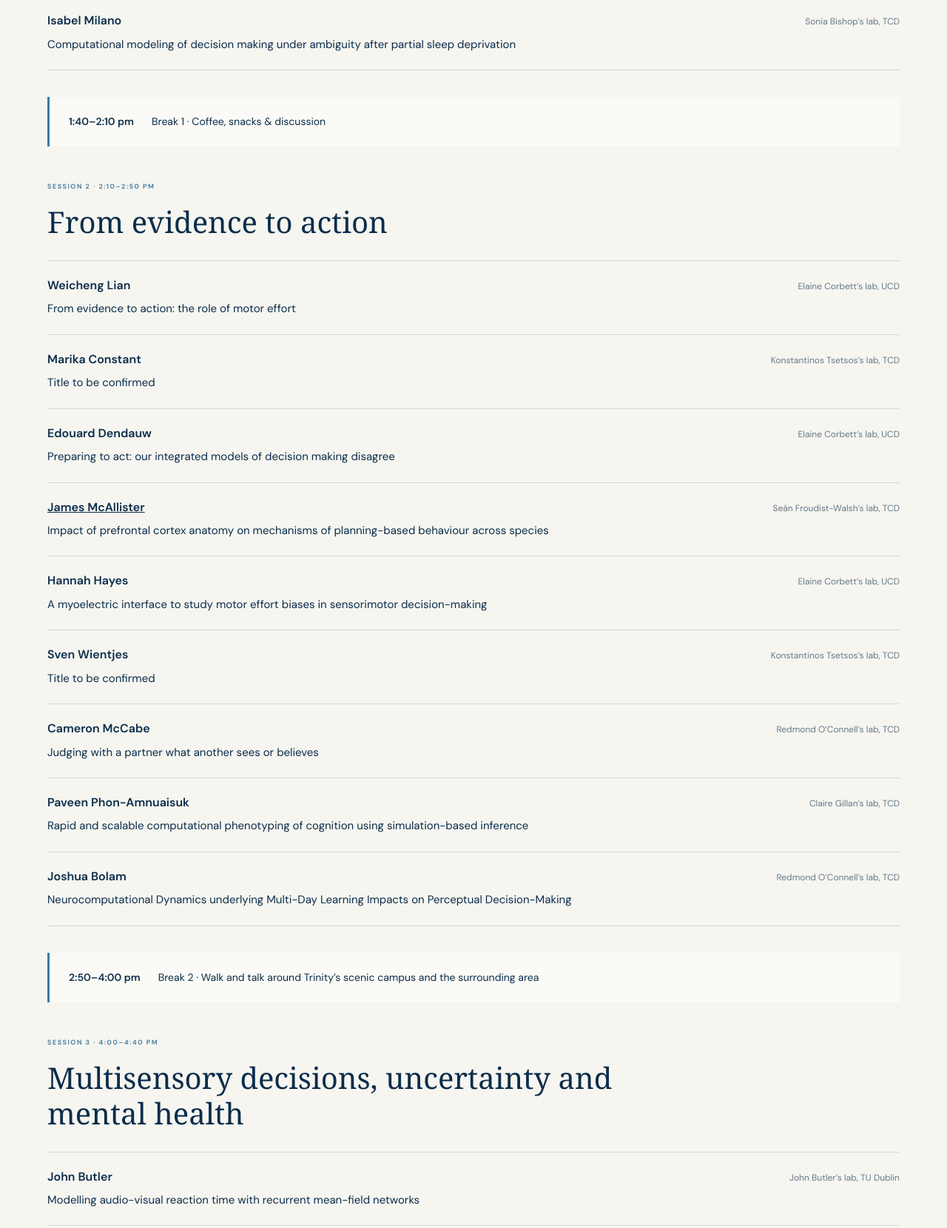
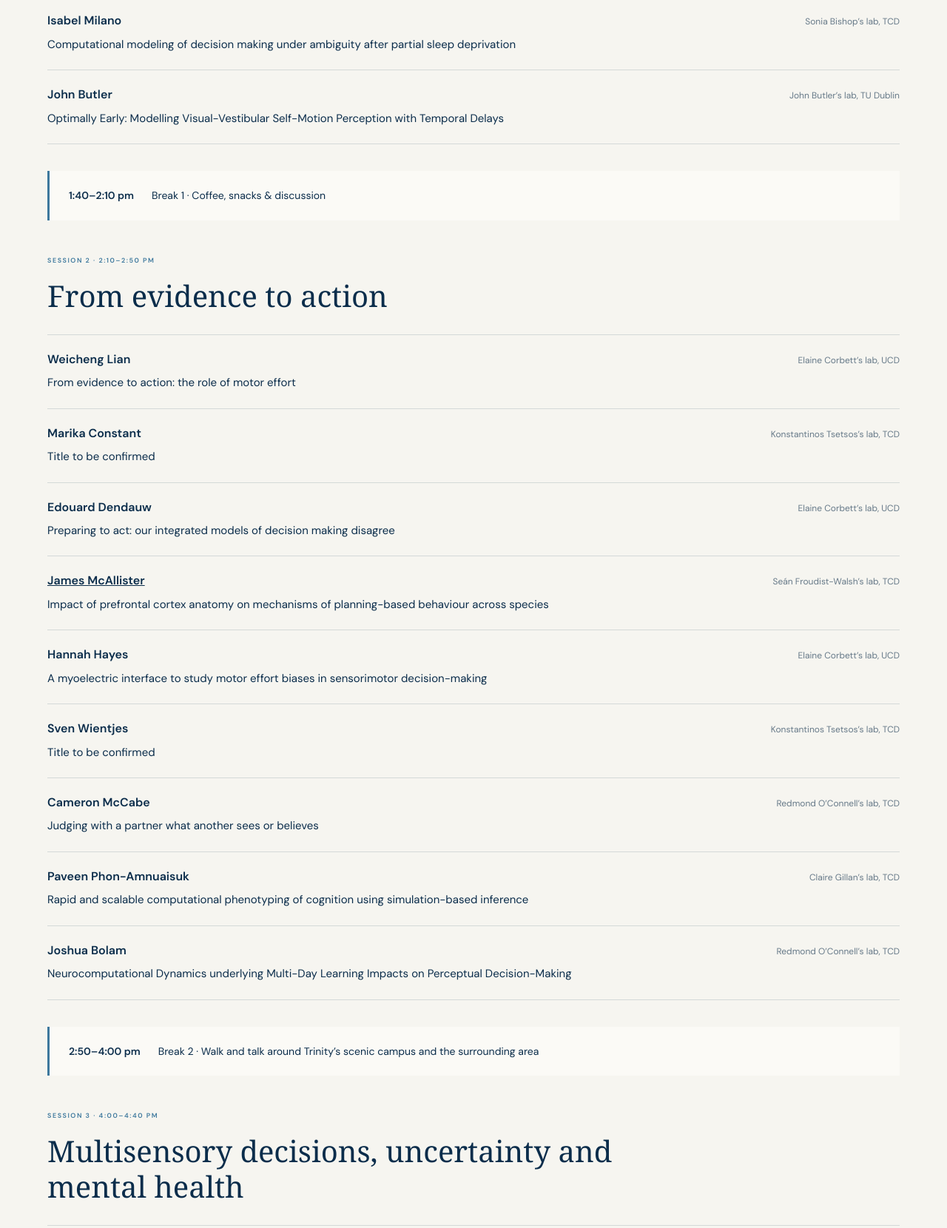
Before and after one commit to CANNgroup/cann-website, a plain HTML site: page site/ddm.html in a window 1280 px wide. Shown: the part 2540-4200 px from the top of the page at 74% size. Drawn offline with Linux system fonts and the light colour scheme; a web font is replaced by a local one.

Commit message:
Move John Butler to DDM session one and update talk title

```diff
--- a/site/ddm.html
+++ b/site/ddm.html
@@ -30,6 +30,7 @@
 <li><div class="ddm-speaker"><strong>Hannah Ziesenies</strong><span>Redmond O’Connell’s lab, TCD</span></div><p>Testing the Predictive Processing Account of Psychosis through Decision-Making Paradigms</p></li>
 <li><div class="ddm-speaker"><strong>Sarah Moran</strong><span>Simon Kelly &amp; Méadhbh Brosnan’s labs, UCD</span></div><p>Non-rhythmic fluctuations in alpha during continuous monitoring account for response speed variation</p></li>
 <li><div class="ddm-speaker"><strong>Isabel Milano</strong><span>Sonia Bishop’s lab, TCD</span></div><p>Computational modeling of decision making under ambiguity after partial sleep deprivation</p></li>
+<li><div class="ddm-speaker"><strong>John Butler</strong><span>John Butler’s lab, TU Dublin</span></div><p>Optimally Early: Modelling Visual-Vestibular Self-Motion Perception with Temporal Delays</p></li>
 </ol></section><div class="ddm-break"><strong>1:40–2:10 pm</strong><span>Break 1 · Coffee, snacks &amp; discussion</span></div><section class="ddm-session" aria-labelledby="session-2"><p class="page-kicker">Session 2 · 2:10–2:50 pm</p><h3 id="session-2">From evidence to action</h3><ol class="ddm-talks">
 <li><div class="ddm-speaker"><strong>Weicheng Lian</strong><span>Elaine Corbett’s lab, UCD</span></div><p>From evidence to action: the role of motor effort</p></li>
 <li><div class="ddm-speaker"><strong>Marika Constant</strong><span>Konstantinos Tsetsos’s lab, TCD</span></div><p>Title to be confirmed</p></li>
@@ -41,7 +42,6 @@
 <li><div class="ddm-speaker"><strong>Paveen Phon-Amnuaisuk</strong><span>Claire Gillan’s lab, TCD</span></div><p>Rapid and scalable computational phenotyping of cognition using simulation-based inference</p></li>
 <li><div class="ddm-speaker"><strong>Joshua Bolam</strong><span>Redmond O’Connell’s lab, TCD</span></div><p>Neurocomputational Dynamics underlying Multi-Day Learning Impacts on Perceptual Decision-Making</p></li>
 </ol></section><div class="ddm-break"><strong>2:50–4:00 pm</strong><span>Break 2 · Walk and talk around Trinity’s scenic campus and the surrounding area</span></div><section class="ddm-session" aria-labelledby="session-3"><p class="page-kicker">Session 3 · 4:00–4:40 pm</p><h3 id="session-3">Multisensory decisions, uncertainty and mental health</h3><ol class="ddm-talks">
-<li><div class="ddm-speaker"><strong>John Butler</strong><span>John Butler’s lab, TU Dublin</span></div><p>Modelling audio-visual reaction time with recurrent mean-field networks</p></li>
 <li><div class="ddm-speaker"><strong>Julia Senfft</strong><span>Ondrej Zika’s lab, UCD</span></div><p>The world we expect: how structural priors shape learning under uncertainty in the anxious mind</p></li>
 <li><div class="ddm-speaker"><strong>Ern Wong</strong><span>Sonia Bishop’s lab, TCD</span></div><p>Worry predicts pessimistic beliefs under ambiguity</p></li>
 <li><div class="ddm-speaker"><strong><a href="people/xiaohe-yu.html">Xiaohe Yu</a></strong><span>Seán Froudist-Walsh’s lab, TCD</span></div><p>Decision-making under uncertainty: A mechanistic computational model of noradrenergic modulation</p></li>
```
